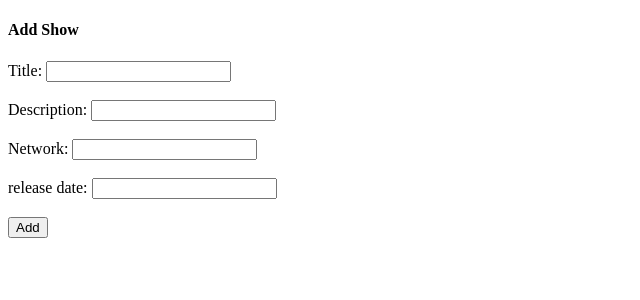
After one commit to jklopp-chwy/codingdojo-public, a Django app: page /shows/new_show in a window 1280 px wide. The commit adds this page. Shown: the top 300 px of the page, without its empty margins (0-640 px from the left). Run offline with Django 3.2, Linux system fonts and the light colour scheme.

Commit message:
more routing

```diff
--- a/python/django/semi_restful/semi_restful_shows/templates/index.html
+++ b/python/django/semi_restful/semi_restful_shows/templates/index.html
@@ -30,15 +30,15 @@
             <th>{{show.release_date}}</th>
             <th>
                 <a href="/shows/{{show.id}}">Show</a>
-                <a href="/shows/{{show.id}}/edit">Edit</a>
+                <a href="/shows/{{show.id}}/edit_show">Edit</a>
                 <form action="shows/{{show.id}}/delete" method="POST">
                     {%csrf_token%}
                     <button type="submit">Delete</button>
                 </form>
-
             </th>
         </tr>
         {% endfor %}
     </table>
+    <a href="/shows/new_show">Add a new show</a>
 </body>
 </html>
--- /dev/null
+++ b/python/django/semi_restful/semi_restful_shows/templates/new.html
@@ -0,0 +1,25 @@
+<!DOCTYPE html>
+<html lang="en">
+<head>
+    <meta charset="UTF-8">
+    <meta http-equiv="X-UA-Compatible" content="IE=edge">
+    <meta name="viewport" content="width=device-width, initial-scale=1.0">
+    <title>New Show</title>
+</head>
+<body>
+    <form action="/shows/create_show" method="post">
+        {% csrf_token %}
+        <h4>Add Show</h4>
+        <label for="title">Title:</label>
+        <input type="text" id="title" name="title" required ><br><br>
+        <label for="description">Description:</label>
+        <input type="text" id="description" name="description" required><br><br>
+        <label for="network">Network:</label>
+        <input type="text" id="network" name="network" required><br><br>
+        <label for="release_date">release date:</label>
+        <input type="text" id="release_date" name="release_date" required><br>
+        <br>
+        <input type="submit" value="Add">
+    </form>
+</body>
+</html>
--- a/python/django/semi_restful/semi_restful_shows/urls.py
+++ b/python/django/semi_restful/semi_restful_shows/urls.py
@@ -5,5 +5,9 @@ urlpatterns = [
     path('', views.shows),
     path('shows', views.shows),
     path('shows/<int:id>', views.get_shows),
-    path('shows/<int:id>/delete', views.delete_shows)
+    path('shows/<int:id>/delete', views.delete_shows),
+    path('shows/new_show', views.new_shows),
+    path('shows/create_show', views.create_shows),
+    path('shows/<int:id>/edit_show', views.edit_shows),
+    path('shows/<int:id>/edit', views.edit)
 ]
--- a/python/django/semi_restful/semi_restful_shows/views.py
+++ b/python/django/semi_restful/semi_restful_shows/views.py
@@ -18,3 +18,34 @@ def delete_shows(request, id):
         show = Show.objects.get(id=id)
         show.delete()
     return redirect("/")
+
+def new_shows(request):
+    return render(request, 'new.html')
+
+def create_shows(request):
+    if request.method == 'GET':
+        return redirect('/')
+    else:
+        new_show = Show.objects.create(
+        title=request.POST['title'],
+        description =request.POST['description'],
+        network=request.POST['network'],
+        release_date=request.POST['release_date']
+        )
+    return redirect("/")
+
+def edit_shows(request, id):
+    context = {
+        "show": Show.objects.get(id=id)
+    }
+    return render(request, 'edit.html', context)
+
+def edit(request, id):
+    if request.method == "POST":
+        show = Show.objects.get(id=id)
+        show.title = request.POST['title'],
+        show.description = request.POST['description'],
+        show.network = request.POST['network'],
+        show.release_date = request.POST['release_date']
+        show.save()
+    return render(request, 'show.html')
```
Also changed, not shown: python/django/semi_restful/semi_restful_shows/templates/edit.html (added, +25 -0 lines), python/django/semi_restful/semi_restful_shows/templates/show.html (+7 -4 lines).
